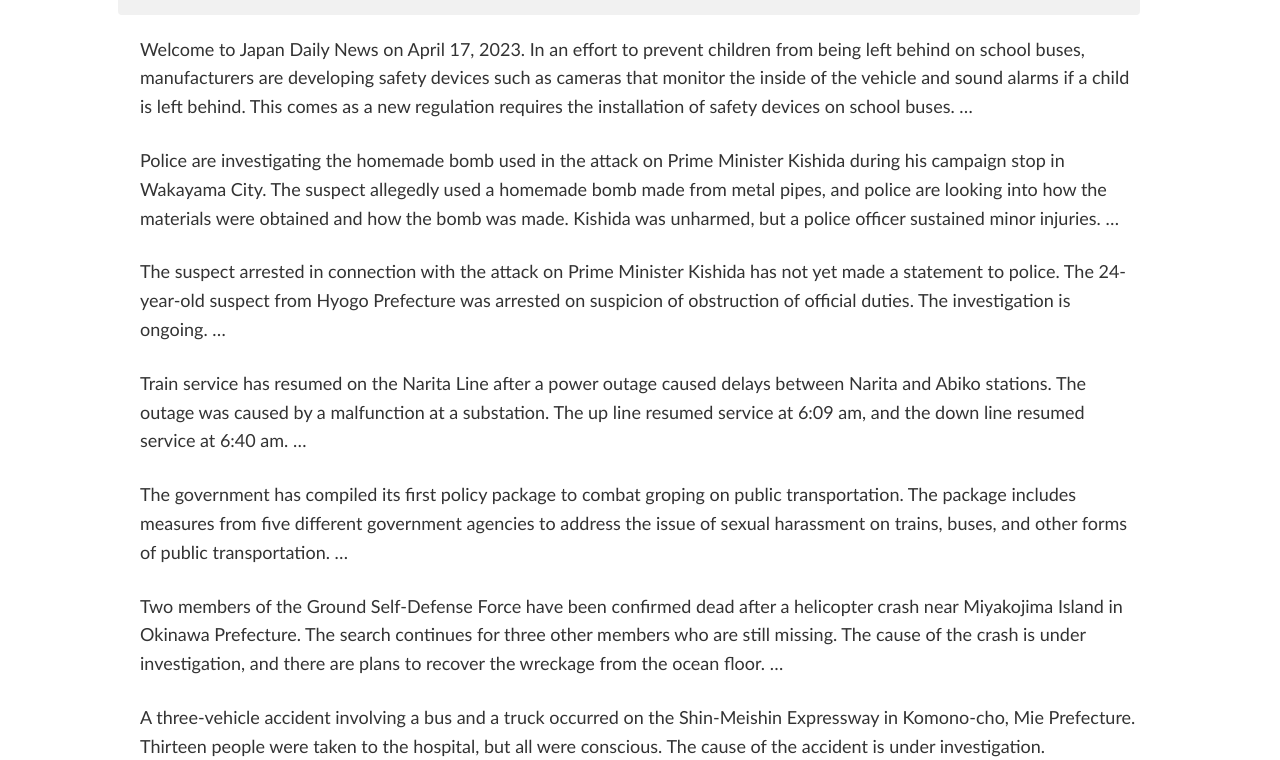
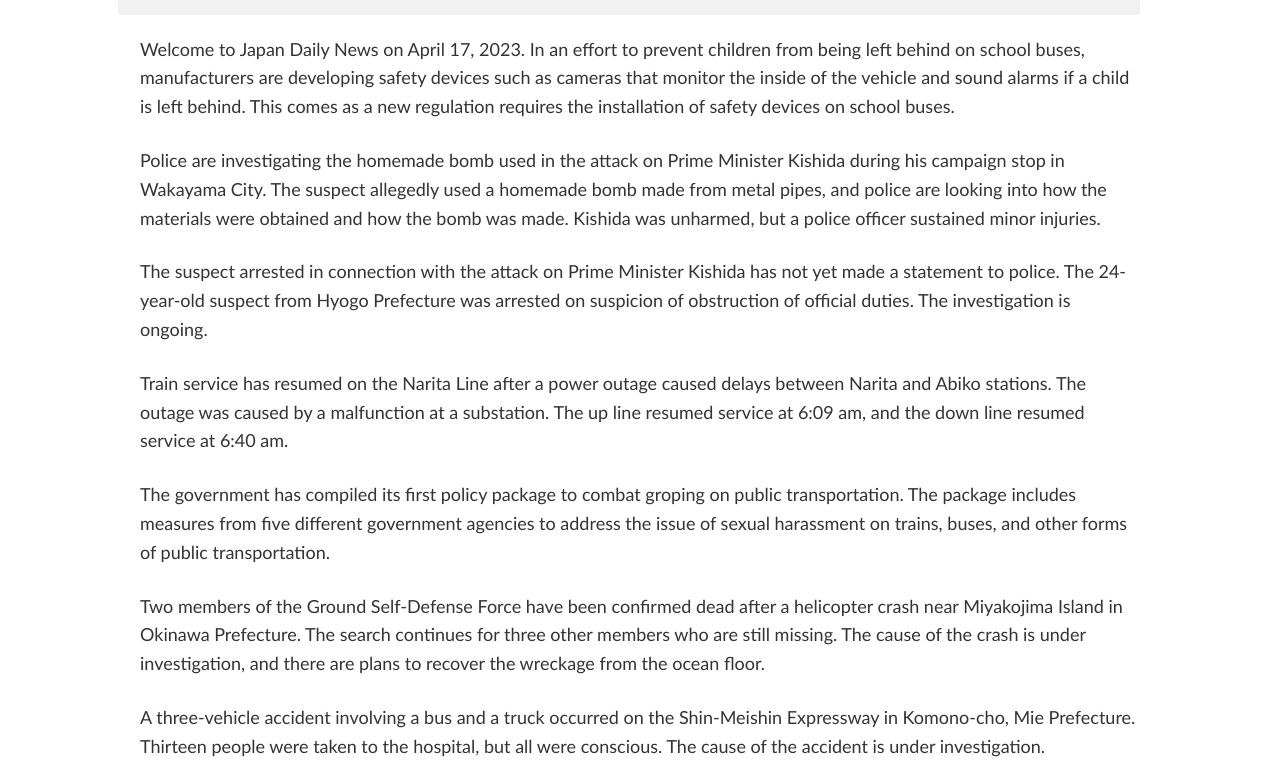
Before and after one commit to tagawa/JapanDailyNews, a Jekyll site: the page built from docs/_posts/2023-04-17-news.md, in a window 1280 px wide. Shown: the part 636-1396 px from the top of the page. Built offline with Jekyll 4.4.1, drawn with Linux system fonts in a browser that asks for light colours; comment, search, counter and statistics services are not loaded.

Commit message:
Removed ellipsis

```diff
--- a/docs/_posts/2023-04-17-news.md
+++ b/docs/_posts/2023-04-17-news.md
@@ -15,16 +15,16 @@ voices: "'Rachel' from ElevenLabs"
 
 ### Transcript
 
-Welcome to Japan Daily News on April 17, 2023. In an effort to prevent children from being left behind on school buses, manufacturers are developing safety devices such as cameras that monitor the inside of the vehicle and sound alarms if a child is left behind. This comes as a new regulation requires the installation of safety devices on school buses. ...
+Welcome to Japan Daily News on April 17, 2023. In an effort to prevent children from being left behind on school buses, manufacturers are developing safety devices such as cameras that monitor the inside of the vehicle and sound alarms if a child is left behind. This comes as a new regulation requires the installation of safety devices on school buses.
 
-Police are investigating the homemade bomb used in the attack on Prime Minister Kishida during his campaign stop in Wakayama City. The suspect allegedly used a homemade bomb made from metal pipes, and police are looking into how the materials were obtained and how the bomb was made. Kishida was unharmed, but a police officer sustained minor injuries. ...
+Police are investigating the homemade bomb used in the attack on Prime Minister Kishida during his campaign stop in Wakayama City. The suspect allegedly used a homemade bomb made from metal pipes, and police are looking into how the materials were obtained and how the bomb was made. Kishida was unharmed, but a police officer sustained minor injuries.
 
-The suspect arrested in connection with the attack on Prime Minister Kishida has not yet made a statement to police. The 24-year-old suspect from Hyogo Prefecture was arrested on suspicion of obstruction of official duties. The investigation is ongoing. ...
+The suspect arrested in connection with the attack on Prime Minister Kishida has not yet made a statement to police. The 24-year-old suspect from Hyogo Prefecture was arrested on suspicion of obstruction of official duties. The investigation is ongoing.
 
-Train service has resumed on the Narita Line after a power outage caused delays between Narita and Abiko stations. The outage was caused by a malfunction at a substation. The up line resumed service at 6:09 am, and the down line resumed service at 6:40 am. ...
+Train service has resumed on the Narita Line after a power outage caused delays between Narita and Abiko stations. The outage was caused by a malfunction at a substation. The up line resumed service at 6:09 am, and the down line resumed service at 6:40 am.
 
-The government has compiled its first policy package to combat groping on public transportation. The package includes measures from five different government agencies to address the issue of sexual harassment on trains, buses, and other forms of public transportation. ...
+The government has compiled its first policy package to combat groping on public transportation. The package includes measures from five different government agencies to address the issue of sexual harassment on trains, buses, and other forms of public transportation.
 
-Two members of the Ground Self-Defense Force have been confirmed dead after a helicopter crash near Miyakojima Island in Okinawa Prefecture. The search continues for three other members who are still missing. The cause of the crash is under investigation, and there are plans to recover the wreckage from the ocean floor. ...
+Two members of the Ground Self-Defense Force have been confirmed dead after a helicopter crash near Miyakojima Island in Okinawa Prefecture. The search continues for three other members who are still missing. The cause of the crash is under investigation, and there are plans to recover the wreckage from the ocean floor.
 
 A three-vehicle accident involving a bus and a truck occurred on the Shin-Meishin Expressway in Komono-cho, Mie Prefecture. Thirteen people were taken to the hospital, but all were conscious. The cause of the accident is under investigation.
```
